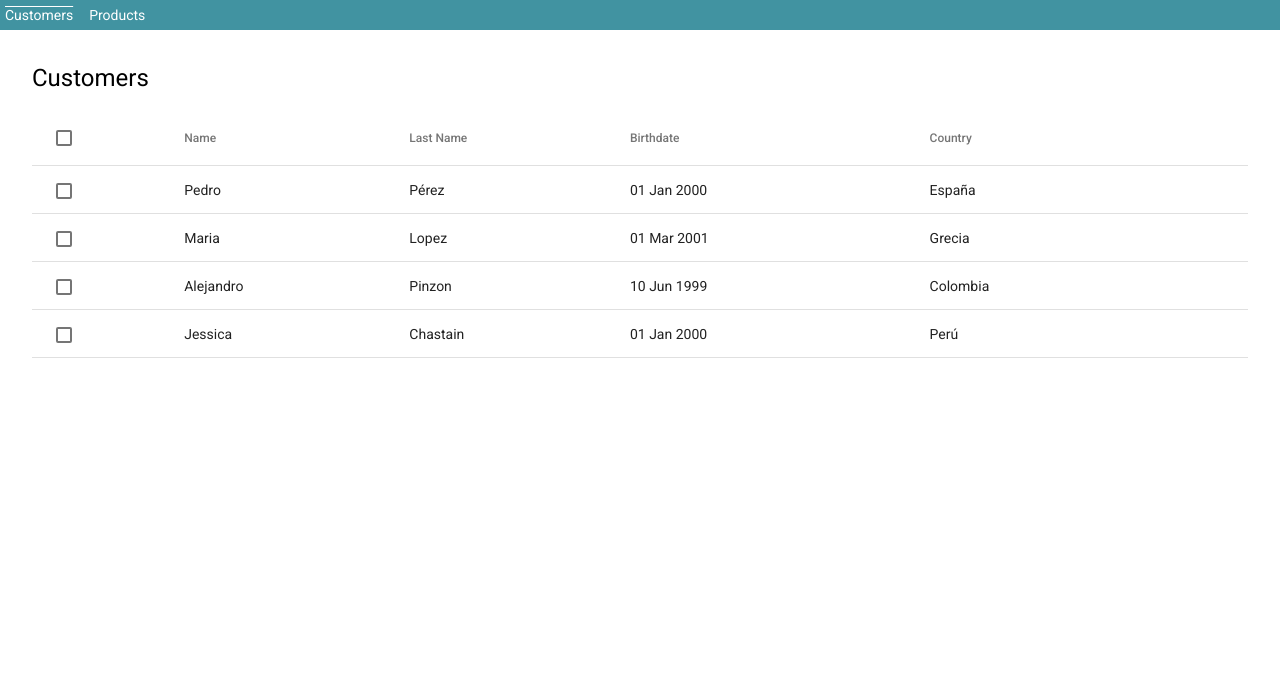
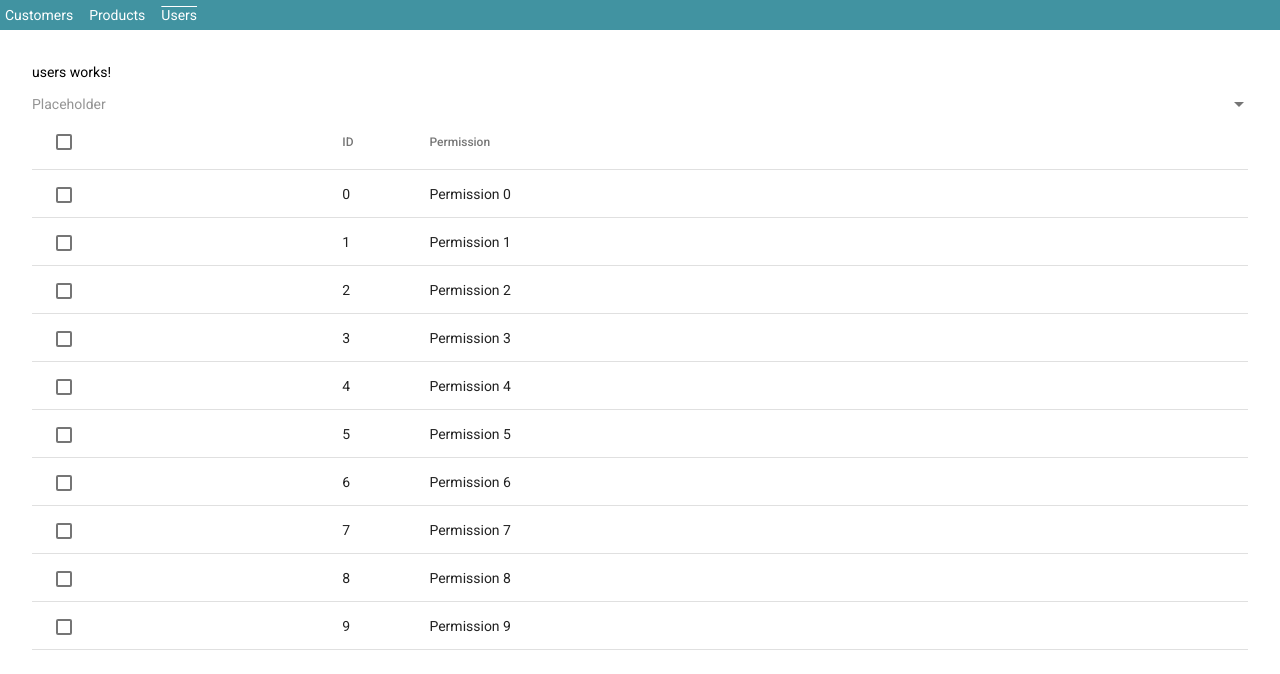
Before and after one commit to jemc300x/angular-material-table-reusable, an Angular app: page /users in a window 1280 px wide. Before the commit this address led to /customers. Shown: the top 674 px of the page. Built offline with nearby package versions, Linux system fonts and the light colour scheme.

Commit message:
Add preselected rows

```diff
--- a/src/app/app-routing.module.ts
+++ b/src/app/app-routing.module.ts
@@ -2,10 +2,12 @@ import { NgModule } from '@angular/core';
 import { RouterModule, Routes } from '@angular/router';
 import { CustomersComponent } from './pages/customers/customers.component';
 import { ProductsComponent } from './pages/products/products.component';
+import { UsersComponent } from './pages/users/users.component';
 
 const routes: Routes = [
   { path: 'customers', component: CustomersComponent },
   { path: 'products', component: ProductsComponent },
+  { path: 'users', component: UsersComponent },
   { path: '**', redirectTo: 'customers' },
 ];
 
--- a/src/app/app.component.html
+++ b/src/app/app.component.html
@@ -1,6 +1,7 @@
 <nav>
   <a routerLink="customers" routerLinkActive="current-route">Customers</a>
   <a routerLink="products" routerLinkActive="current-route">Products</a>
+  <a routerLink="users" routerLinkActive="current-route">Users</a>
 </nav>
 <main>
   <router-outlet></router-outlet>
--- a/src/app/app.module.ts
+++ b/src/app/app.module.ts
@@ -10,6 +10,8 @@ import { CustomersComponent } from './pages/customers/customers.component';
 import { TableCustomersComponent } from './components/table-customers/table-customers.component';
 import { TableProductsComponent } from './components/table-products/table-products.component';
 import { TableModule } from './modules/table/table.module';
+import { UsersComponent } from './pages/users/users.component';
+import { MatSelectModule } from '@angular/material/select';
 
 @NgModule({
   declarations: [
@@ -18,6 +20,7 @@ import { TableModule } from './modules/table/table.module';
     CustomersComponent,
     TableCustomersComponent,
     TableProductsComponent,
+    UsersComponent,
   ],
   imports: [
     BrowserModule,
@@ -25,6 +28,7 @@ import { TableModule } from './modules/table/table.module';
     BrowserAnimationsModule,
     MatTableModule,
     TableModule,
+    MatSelectModule,
   ],
   providers: [],
   bootstrap: [AppComponent],
--- a/src/app/modules/table/components/table/table.component.ts
+++ b/src/app/modules/table/components/table/table.component.ts
@@ -17,6 +17,13 @@ export class TableComponent implements OnInit {
 
   @Input() set data(data: any) {
     this.dataSource = data;
+    console.log(data);
+    if (this.tableConfig?.isSelectable) {
+      this.selection = new SelectionModel(
+        true,
+        data.filter((item: any) => item.isSelected)
+      );
+    }
   }
 
   @Input() set columns(columns: TableColumn[]) {
--- /dev/null
+++ b/src/app/pages/users/users.component.html
@@ -0,0 +1,14 @@
+<p>users works!</p>
+
+<mat-select placeholder="Placeholder" (valueChange)="onSelectUser($event)">
+  <mat-option *ngFor="let item of items" [value]="item">
+    {{ item.name }}
+  </mat-option>
+</mat-select>
+
+<app-table
+  [data]="permissionsList"
+  [columns]="tableColumns"
+  [config]="{ isSelectable: true }"
+  (select)="onRowsSelect($event)"
+></app-table>
--- /dev/null
+++ b/src/app/pages/users/users.component.ts
@@ -0,0 +1,94 @@
+import { Component, OnInit } from '@angular/core';
+import { timer } from 'rxjs';
+import { TableColumn } from 'src/app/modules/table/models/table-column';
+
+interface Permission {
+  id: number;
+  name: string;
+  isSelected?: boolean;
+}
+
+interface User {
+  id: number;
+  name: string;
+  permissions: string[];
+}
+
+@Component({
+  selector: 'app-users',
+  templateUrl: './users.component.html',
+  styleUrls: ['./users.component.scss'],
+})
+export class UsersComponent implements OnInit {
+  permissionsList: Permission[] = [];
+  tableColumns: TableColumn[] = [];
+  items: User[] = [];
+
+  constructor() {}
+
+  ngOnInit(): void {
+    this.setTableColumn();
+    this.getPermissions();
+    this.getUsers();
+  }
+
+  onRowsSelect(rows: Permission[]) {
+    console.log('Permisions Selected', rows);
+  }
+
+  getUsers() {
+    timer(2000).subscribe(() => {
+      this.items = [
+        {
+          id: 0,
+          name: 'User 0',
+          permissions: ['Permission 1', 'Permission 2'],
+        },
+        {
+          id: 1,
+          name: 'User 1',
+          permissions: ['Permission 7', 'Permission 8'],
+        },
+      ];
+    });
+  }
+
+  getPermissions() {
+    timer(2000).subscribe(() => {
+      const permissions: Permission[] = [];
+      for (let index = 0; index < 10; index++) {
+        permissions.push({
+          id: index,
+          name: `Permission ${index}`,
+        });
+      }
+
+      this.permissionsList = permissions;
+    });
+  }
+
+  setTableColumn() {
+    this.tableColumns = [
+      {
+        label: 'ID',
+        def: 'id',
+        dataKey: 'id',
+      },
+      {
+        label: 'Permission',
+        def: 'name',
+        dataKey: 'name',
+      },
+    ];
+  }
+
+  onSelectUser(user: User) {
+    console.log(user);
+    this.permissionsList = this.permissionsList.map((permission) => ({
+      ...permission,
+      isSelected: user.permissions.some(
+        (userPermission) => userPermission === permission.name
+      ),
+    }));
+  }
+}
```
Also changed, not shown: src/app/pages/users/users.component.scss (added), 1 other file (tests, documents, lock files or other folders).
